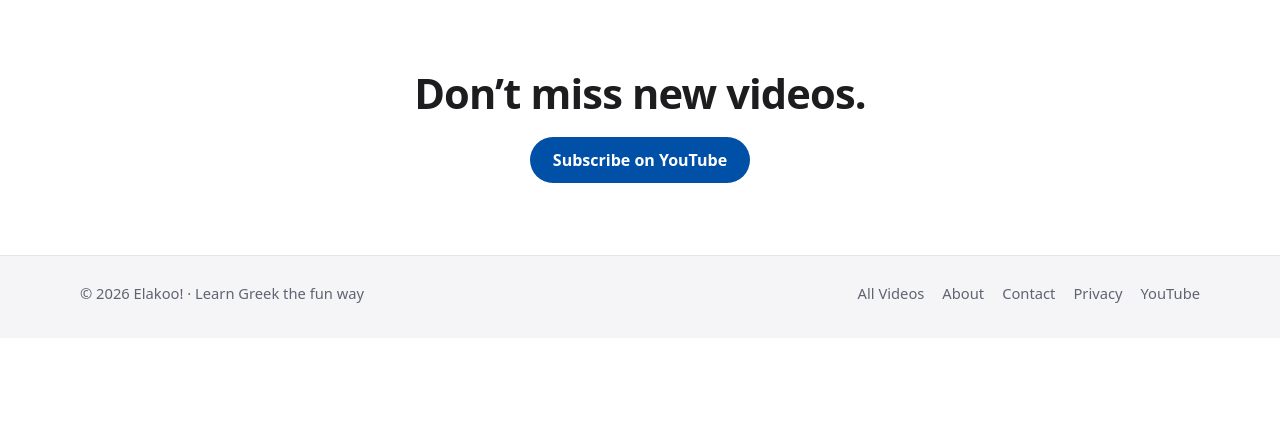
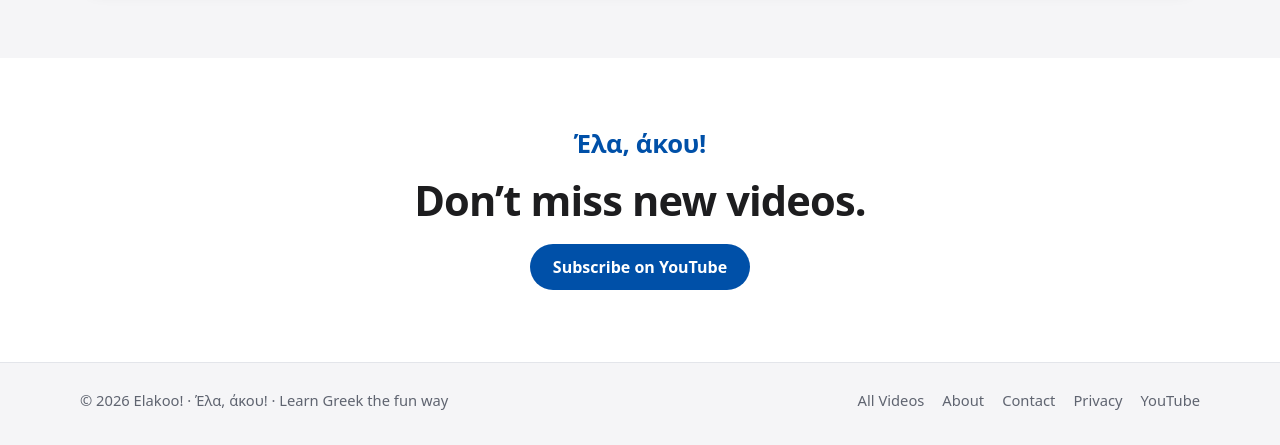
Before and after one commit to buninvik-cy/Elakoo, an Astro site: page / in a window 1280 px wide. Shown: the part 2050-2495 px from the top of the page. Before the commit the page ends 2388 px from the top, so only its background shows below. Built offline with nearby package versions, Linux system fonts and the light colour scheme; Astro itself is replaced by a stand-in of ours.

Commit message:
Greek slogan 'Έλα, άκου!' above the title, in the CTA and footer (Manrope for Greek)
Co-Authored-By: Claude Opus 5.5 <noreply@anthropic.com>
Claude-Session: https://claude.ai/code/session_01W4qN8obkWdDhzzwc8AaMab

```diff
--- a/package.json
+++ b/package.json
@@ -16,6 +16,7 @@
   },
   "dependencies": {
     "@astrojs/sitemap": "^3.7.6",
+    "@fontsource-variable/manrope": "^5.3.0",
     "@fontsource-variable/nunito": "^5.3.0",
     "astro": "^7.4.13"
   }
--- a/src/components/Footer.astro
+++ b/src/components/Footer.astro
@@ -4,7 +4,7 @@ const year = new Date().getFullYear();
 ---
 <footer class="site-footer">
   <div class="container footer-inner">
-    <span>© {year} Elakoo! · Learn Greek the fun way</span>
+    <span>© {year} Elakoo! · <span lang="el">Έλα, άκου!</span> · Learn Greek the fun way</span>
     <nav aria-label="Footer">
       <a href="/videos/">All Videos</a>
       <a href="/about/">About</a>
--- a/src/layouts/Base.astro
+++ b/src/layouts/Base.astro
@@ -1,5 +1,7 @@
 ---
 import '@fontsource-variable/nunito';
+// Greek letters ("Έλα, άκου!"): Nunito has no Greek, Manrope fills in via the font stack.
+import '@fontsource-variable/manrope';
 import '../styles/global.css';
 import Header from '../components/Header.astro';
 import Footer from '../components/Footer.astro';
--- a/src/pages/index.astro
+++ b/src/pages/index.astro
@@ -25,8 +25,9 @@ const levelList = LEVELS.map((l) => l.label).join(', ').replace(/, ([^,]*)$/, '
 <Base title="ELAKOO" description={`Free ${levelList} Greek exam video practice: speaking, writing, listening, stories and vocabulary. Watch here or on YouTube.`}>
   <section class="hero" id="levels" data-levels data-default={defaultLevel}>
     <div class="container hero-inner">
+      <p class="ela" lang="el">Έλα, άκου!</p>
+      <h1>Greek exam. <span class="hero-accent">Ready!</span></h1>
       <p class="slogan">Learn Greek the fun way</p>
-      <h1>Greek exam. <span class="hero-accent">Ready!</span></h1>
       <p class="lead">Free video practice for {levelList}. Watch here or on YouTube.</p>
       <div class="level-capsule" role="tablist" aria-label="Level">
         {levels.map((l) => (
@@ -72,6 +73,7 @@ const levelList = LEVELS.map((l) => l.label).join(', ').replace(/, ([^,]*)$/, '
   {channelUrl && (
     <section class="cta">
       <div class="container cta-inner">
+        <p class="ela ela-sm" lang="el">Έλα, άκου!</p>
         <h2>Don’t miss new videos.</h2>
         <a class="btn btn-primary" href={channelUrl} target="_blank" rel="noopener noreferrer" data-track="youtube-channel">Subscribe on YouTube</a>
       </div>
--- a/src/styles/global.css
+++ b/src/styles/global.css
@@ -443,3 +443,8 @@ a { color: var(--blue); }
 .about-chars { bottom: clamp(6px, 1.6vw, 22px); isolation: isolate; }
 .stand::after { bottom: -5px; height: clamp(10px, 1.4vw, 18px); }
 .slogan { margin: 0 0 2px; display: inline-block; background: #eaf1fb; color: var(--blue); font-weight: 800; font-size: clamp(.95rem, 1.8vw, 1.1rem); padding: 7px 16px; border-radius: 999px; }
+/* Greek falls back to Manrope (Nunito has no Greek glyphs) */
+:root { --font: 'Nunito Variable', 'Manrope Variable', system-ui, -apple-system, 'Segoe UI', Roboto, Arial, sans-serif; }
+.ela { margin: 0; color: var(--blue); font-family: 'Manrope Variable', var(--font); font-weight: 800; font-size: clamp(1.6rem, 3.6vw, 2.4rem); letter-spacing: -.01em; line-height: 1.1; }
+.ela-sm { font-size: clamp(1.2rem, 2.6vw, 1.6rem); }
+.hero .slogan { margin-top: 4px; }
```
Also changed, not shown: 1 other file.
